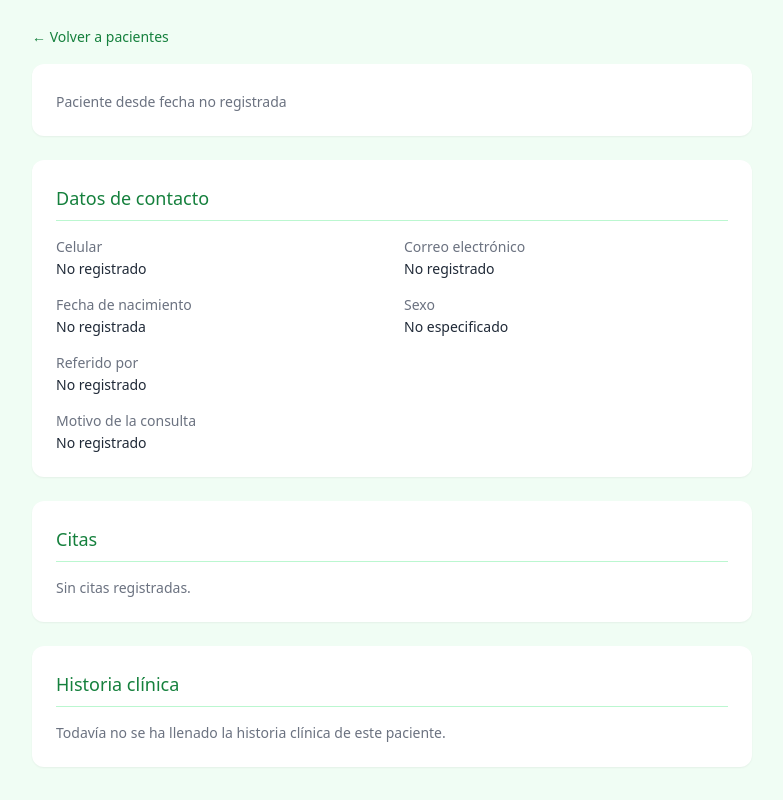
After one commit to infamemp/sistema-nutricion, a FastAPI app: template app/templates/expediente.html in a window 1280 px wide. The commit adds this page. Shown: the whole page, without its empty margins (248-1031 px from the left). Run offline with FastAPI, Linux system fonts and the light colour scheme; the template is opened without the code that fills it, so the values that code supplies are empty; some libraries are stand-ins or nearby versions.

Commit message:
vista de expediente del paciente

```diff
--- a/app/main.py
+++ b/app/main.py
@@ -1,4 +1,4 @@
-from fastapi import FastAPI, Request, Form, Depends
+from fastapi import FastAPI, Request, Form, Depends, HTTPException
 from fastapi.responses import HTMLResponse
 from fastapi.templating import Jinja2Templates
 from sqlalchemy.orm import Session
@@ -83,3 +83,30 @@ def lista_pacientes(request: Request, db: Session = Depends(get_db)):
     return templates.TemplateResponse(
         request, "lista_pacientes.html", {"pacientes": pacientes}
     )
+
+
+@app.get("/pacientes/{paciente_id}", response_class=HTMLResponse)
+def ver_expediente(paciente_id: int, request: Request, db: Session = Depends(get_db)):
+    paciente = db.query(models.Paciente).filter(models.Paciente.id == paciente_id).first()
+
+    if not paciente:
+        raise HTTPException(status_code=404, detail="Paciente no encontrado")
+
+    citas = (
+        db.query(models.Cita)
+        .filter(models.Cita.paciente_id == paciente_id)
+        .order_by(models.Cita.fecha_hora.desc())
+        .all()
+    )
+
+    historia = (
+        db.query(models.HistoriaClinica)
+        .filter(models.HistoriaClinica.paciente_id == paciente_id)
+        .first()
+    )
+
+    return templates.TemplateResponse(
+        request,
+        "expediente.html",
+        {"paciente": paciente, "citas": citas, "historia": historia},
+    )
--- /dev/null
+++ b/app/templates/expediente.html
@@ -0,0 +1,100 @@
+<!DOCTYPE html>
+<html lang="es">
+<head>
+    <meta charset="UTF-8">
+    <meta name="viewport" content="width=device-width, initial-scale=1.0">
+    <title>{{ paciente.nombre_completo }}</title>
+    <script src="https://cdn.tailwindcss.com"></script>
+</head>
+<body class="bg-green-50 min-h-screen">
+
+    <div class="max-w-3xl mx-auto p-6">
+
+        <div class="mb-4">
+            <a href="/pacientes" class="text-sm text-green-700 hover:underline">&larr; Volver a pacientes</a>
+        </div>
+
+        <div class="bg-white rounded-xl shadow-sm p-6 mb-6">
+            <h1 class="text-2xl font-medium text-green-800">{{ paciente.nombre_completo }}</h1>
+            <p class="text-sm text-gray-500 mt-1">
+                Paciente desde {{ paciente.fecha_alta.strftime('%d/%m/%Y') if paciente.fecha_alta else 'fecha no registrada' }}
+            </p>
+        </div>
+
+        <div class="bg-white rounded-xl shadow-sm p-6 mb-6">
+            <h2 class="text-lg font-medium text-green-700 border-b border-green-200 pb-2 mb-4">Datos de contacto</h2>
+
+            <dl class="grid grid-cols-2 gap-x-6 gap-y-4 text-sm">
+                <div>
+                    <dt class="text-gray-500">Celular</dt>
+                    <dd class="text-gray-800 mt-0.5">{{ paciente.celular or 'No registrado' }}</dd>
+                </div>
+                <div>
+                    <dt class="text-gray-500">Correo electrónico</dt>
+                    <dd class="text-gray-800 mt-0.5">{{ paciente.correo_electronico or 'No registrado' }}</dd>
+                </div>
+                <div>
+                    <dt class="text-gray-500">Fecha de nacimiento</dt>
+                    <dd class="text-gray-800 mt-0.5">
+                        {{ paciente.fecha_nacimiento.strftime('%d/%m/%Y') if paciente.fecha_nacimiento else 'No registrada' }}
+                    </dd>
+                </div>
+                <div>
+                    <dt class="text-gray-500">Sexo</dt>
+                    <dd class="text-gray-800 mt-0.5">{{ paciente.sexo or 'No especificado' }}</dd>
+                </div>
+                <div class="col-span-2">
+                    <dt class="text-gray-500">Referido por</dt>
+                    <dd class="text-gray-800 mt-0.5">{{ paciente.referido_por or 'No registrado' }}</dd>
+                </div>
+                <div class="col-span-2">
+                    <dt class="text-gray-500">Motivo de la consulta</dt>
+                    <dd class="text-gray-800 mt-0.5">{{ paciente.motivo_consulta or 'No registrado' }}</dd>
+                </div>
+            </dl>
+        </div>
+
+        <div class="bg-white rounded-xl shadow-sm p-6 mb-6">
+            <h2 class="text-lg font-medium text-green-700 border-b border-green-200 pb-2 mb-4">Citas</h2>
+
+            {% if citas %}
+            <ul class="space-y-3">
+                {% for c in citas %}
+                <li class="flex items-center justify-between text-sm border-b border-gray-100 pb-3 last:border-0 last:pb-0">
+                    <div>
+                        <p class="text-gray-800">{{ c.fecha_hora.strftime('%d/%m/%Y a las %H:%M') }}</p>
+                        {% if c.notas_breves %}
+                        <p class="text-gray-500 text-xs mt-0.5">{{ c.notas_breves }}</p>
+                        {% endif %}
+                    </div>
+                    <span class="text-xs px-2 py-1 rounded-full
+                        {% if c.estado == 'cancelada' %}bg-gray-100 text-gray-600
+                        {% elif c.estado == 'completada' %}bg-green-100 text-green-700
+                        {% else %}bg-blue-50 text-blue-700{% endif %}">
+                        {{ c.estado }}
+                    </span>
+                </li>
+                {% endfor %}
+            </ul>
+            {% else %}
+            <p class="text-sm text-gray-500">Sin citas registradas.</p>
+            {% endif %}
+        </div>
+
+        <div class="bg-white rounded-xl shadow-sm p-6">
+            <h2 class="text-lg font-medium text-green-700 border-b border-green-200 pb-2 mb-4">Historia clínica</h2>
+
+            {% if historia %}
+            <p class="text-sm text-gray-600">
+                Registrada. Última actualización:
+                {{ historia.fecha_actualizacion.strftime('%d/%m/%Y') if historia.fecha_actualizacion else 'sin fecha' }}
+            </p>
+            {% else %}
+            <p class="text-sm text-gray-500">Todavía no se ha llenado la historia clínica de este paciente.</p>
+            {% endif %}
+        </div>
+
+    </div>
+
+</body>
+</html>
```
Also changed, not shown: app/templates/lista_pacientes.html (+6 -2 lines), docs/RESTORE_POINT_v1.md (+7 -2 lines).
